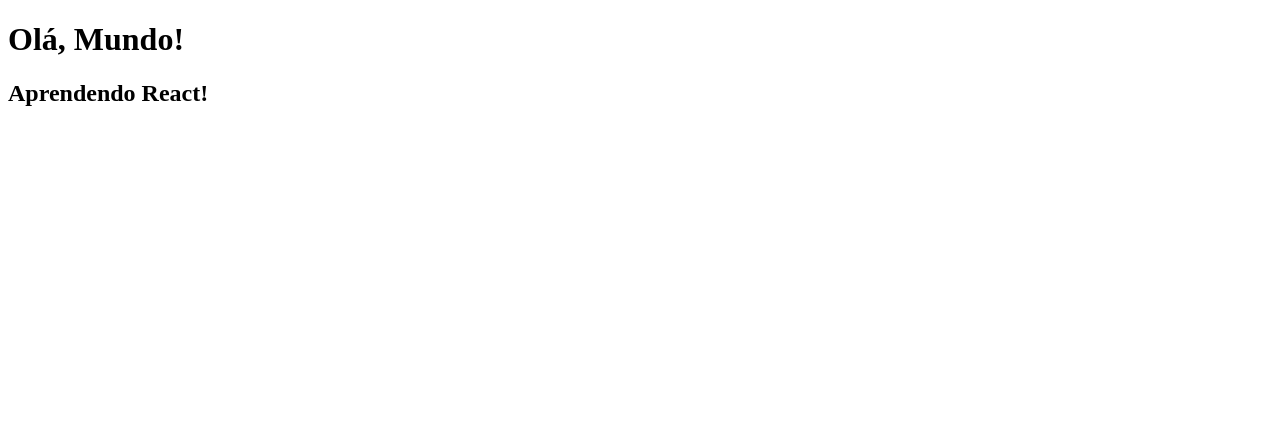
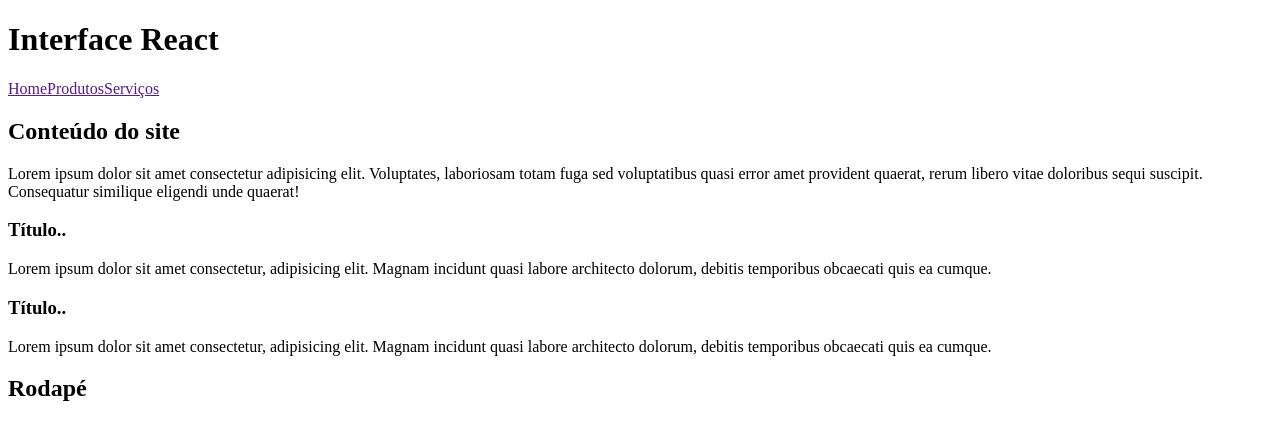
Before and after one commit to Vinils76/meu-app, a React (Create React App) app: page / in a window 1280 px wide. Shown: the top 440 px of the page. Built offline with nearby package versions, Linux system fonts and the light colour scheme.

Commit message:
Criação de componentes
Fazendo import e export de componentes

```diff
--- a/src/App.jsx
+++ b/src/App.jsx
@@ -1,11 +1,15 @@
+import Cabecalho from "./components/layout/Cabecalho";
+import Conteudo from "./components/layout/Conteudo";
+import Rodape from "./components/layout/Rodape";
 
-function App() {
+const App = () => {
   return (
-    <div>
-    <h1>Olá, Mundo!</h1>
-    <h2>Aprendendo React!</h2>
-    </div>
+    <>
+      <Cabecalho />
+      <Conteudo />
+      <Rodape />
+    </>
   );
-}
+};
 
 export default App;
--- /dev/null
+++ b/src/components/Menu.jsx
@@ -0,0 +1,11 @@
+const Menu = () => {
+  return (
+    <nav>
+      <a href="">Home</a>
+      <a href="">Produtos</a>
+      <a href="">Serviços</a>
+    </nav>
+  );
+};
+
+export default Menu;
--- /dev/null
+++ b/src/components/layout/Cabecalho.jsx
@@ -0,0 +1,12 @@
+import Menu from "../Menu";
+
+const Cabecalho = () => {
+  return (
+    <header>
+      <h1>Interface React</h1>
+      <Menu />
+    </header>
+  );
+};
+
+export default Cabecalho;
--- /dev/null
+++ b/src/components/layout/Conteudo.jsx
@@ -0,0 +1,35 @@
+const Conteudo = () => {
+  return (
+    <main>
+      <section>
+        <h2>Conteúdo do site</h2>
+        <p>
+          Lorem ipsum dolor sit amet consectetur adipisicing elit. Voluptates,
+          laboriosam totam fuga sed voluptatibus quasi error amet provident
+          quaerat, rerum libero vitae doloribus sequi suscipit. Consequatur
+          similique eligendi unde quaerat!
+        </p>
+
+        <article>
+          <h3>Título..</h3>
+          <p>
+            Lorem ipsum dolor sit amet consectetur, adipisicing elit. Magnam
+            incidunt quasi labore architecto dolorum, debitis temporibus
+            obcaecati quis ea cumque.
+          </p>
+        </article>
+
+        <article>
+          <h3>Título..</h3>
+          <p>
+            Lorem ipsum dolor sit amet consectetur, adipisicing elit. Magnam
+            incidunt quasi labore architecto dolorum, debitis temporibus
+            obcaecati quis ea cumque.
+          </p>
+        </article>
+      </section>
+    </main>
+  );
+};
+
+export default Conteudo;
--- /dev/null
+++ b/src/components/layout/Rodape.jsx
@@ -0,0 +1,9 @@
+const Rodape = () => {
+  return (
+    <footer>
+      <h2>Rodapé</h2>
+    </footer>
+  );
+};
+
+export default Rodape;
```
Also changed, not shown: src/components/Artigo.jsx (added, +14 -0 lines).
